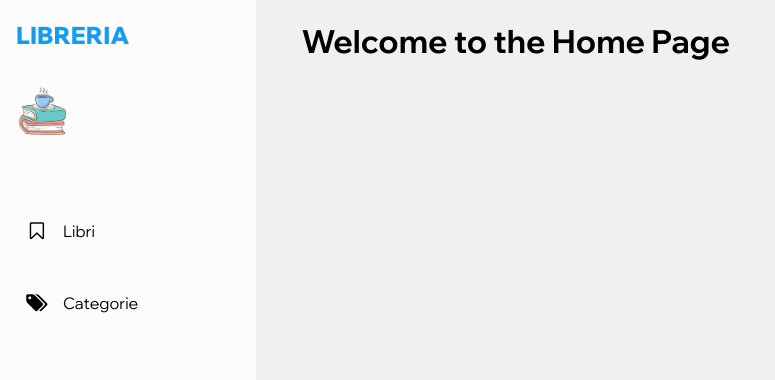
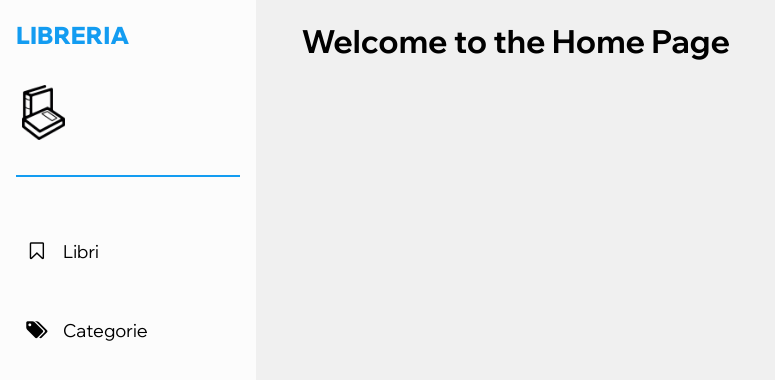
Before and after one commit to Benny-03/libreria, a React (Vite) app: page /library/home in a window 1280 px wide. Shown: the top 380 px of the page, without its empty margins (0-775 px from the left). Built offline with nearby package versions, Linux system fonts and the light colour scheme.

Commit message:
Aggiorna l'immagine del sidebar e modifica lo stile dei link di navigazione

```diff
--- a/src/Sidebar.tsx
+++ b/src/Sidebar.tsx
@@ -1,5 +1,5 @@
 import './css/sidebar.css';
-import image from './images/caffe.png';
+import image from './images/libri.png';
 import { useAuth } from './state';
 
 function Sidebar() {
@@ -15,14 +15,15 @@ function Sidebar() {
                     <p style={{textTransform: "capitalize"}}>{nome} {cognome}</p>
                 </div>
             </a>
+            <div className='line'></div>
             <div className='nav-link'>
                 <a className='link libreria' href='/library/home'>
                     <i className='fas fa-bookmark-o'></i>
-                    <p>Libri</p>
+                    <p style={{fontSize: "18px"}}>Libri</p>
                 </a>
                 <a className='link categorie' href='/library/categories'>
                     <i className='fas fa-tags'></i>
-                    <p>Categorie</p>
+                    <p style={{fontSize: "18px"}}>Categorie</p>
                 </a>
             </div>
         </div>
--- a/src/css/sidebar.css
+++ b/src/css/sidebar.css
@@ -48,7 +48,7 @@
     display: flex;
     flex-direction: column;
     gap: 20px;
-    padding-top: 50px;
+    padding-top: 30px;
     width: 100%;
 }
 
@@ -68,3 +68,10 @@
     border-radius: 10px;
     color: white;
 }
+
+.sidebar .line {
+    width: 100%;
+    height: 2px;
+    background-color: var(--dark-blue);
+    margin-top: 20px;
+}
```
Also changed, not shown: src/images/libri.png (added).
